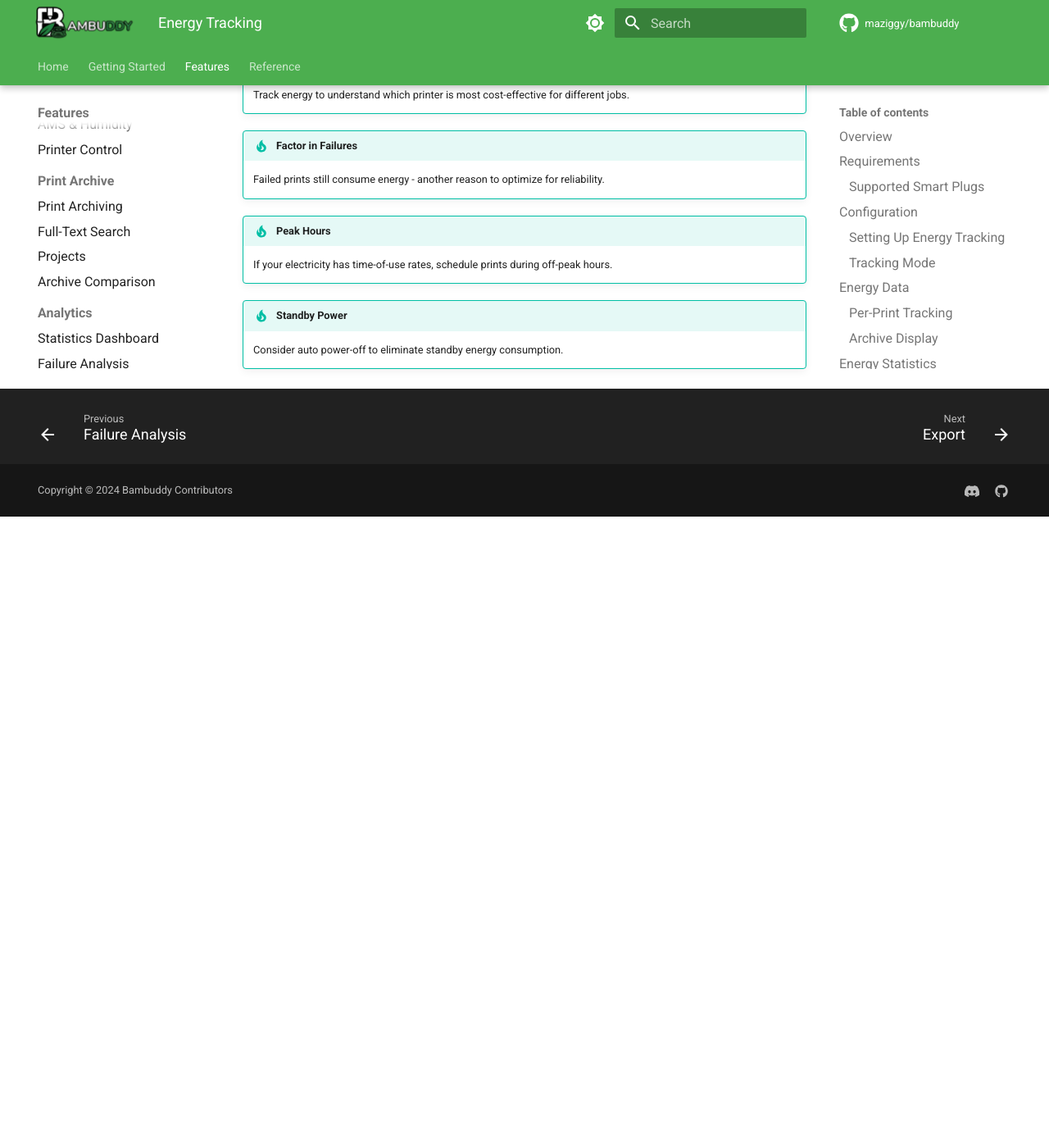
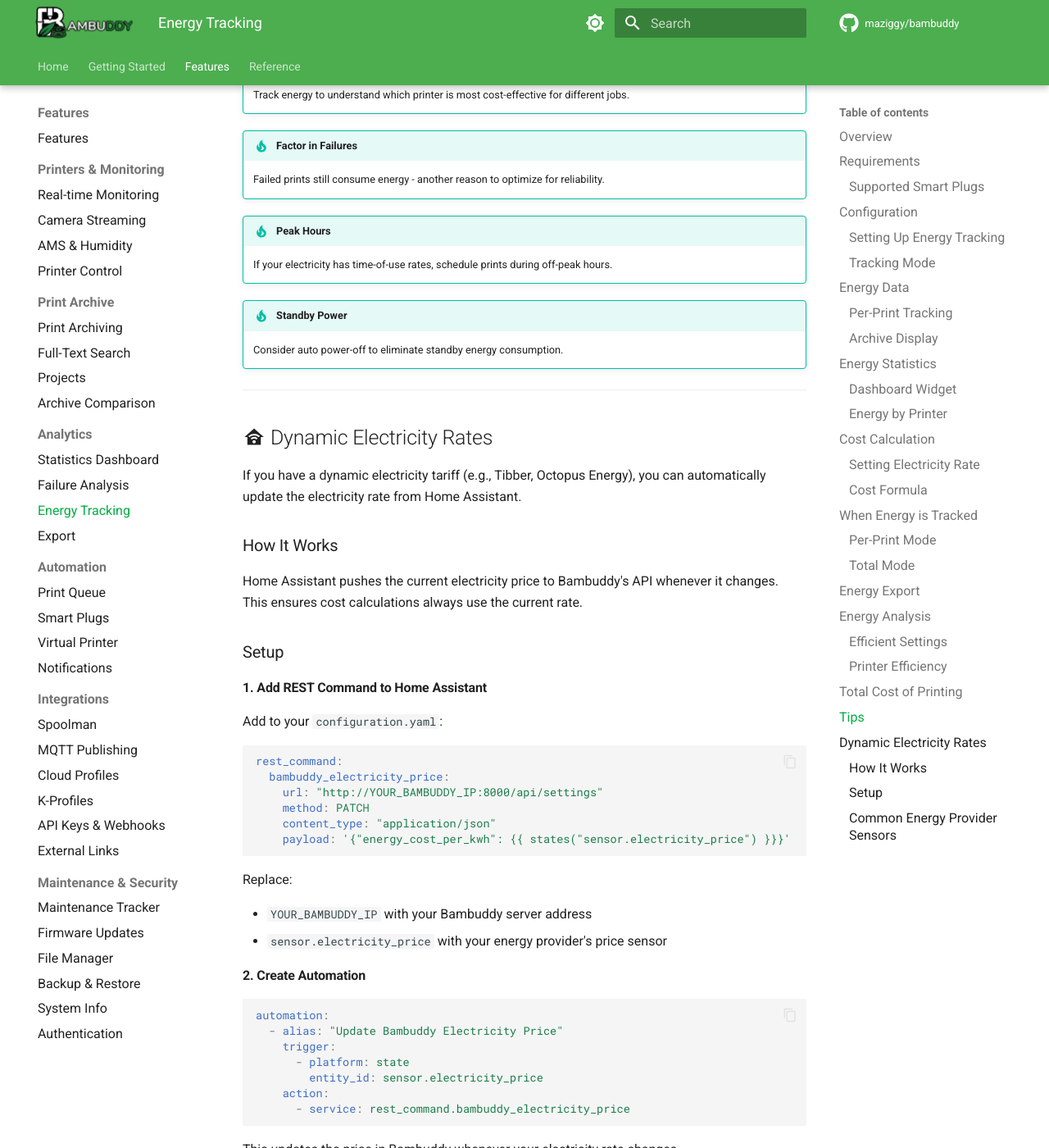
Before and after one commit to maziggy/bambuddy-wiki, an MkDocs documentation site: the page built from docs/features/energy.md, in a window 1280 px wide and 1400 px high, scrolled down 5881 px. Shown: the whole window at 82% size. Built offline with MkDocs 1.6.1 and Material for MkDocs 9.7.7, drawn with Linux system fonts in a browser that asks for light colours; comment, search, counter and statistics services are not loaded; the version menu is left out; before the commit the page ends 6511 px from its top, so only the background shows below that; some of the changed text lies outside the part shown.

Commit message:
Updated Wiki

````diff
--- a/docs/features/energy.md
+++ b/docs/features/energy.md
@@ -226,3 +226,58 @@ Total: $1.17
 
 !!! tip "Standby Power"
     Consider auto power-off to eliminate standby energy consumption.
+
+---
+
+## :material-home-automation: Dynamic Electricity Rates
+
+If you have a dynamic electricity tariff (e.g., Tibber, Octopus Energy), you can automatically update the electricity rate from Home Assistant.
+
+### How It Works
+
+Home Assistant pushes the current electricity price to Bambuddy's API whenever it changes. This ensures cost calculations always use the current rate.
+
+### Setup
+
+#### 1. Add REST Command to Home Assistant
+
+Add to your `configuration.yaml`:
+
+```yaml
+rest_command:
+  bambuddy_electricity_price:
+    url: "http://YOUR_BAMBUDDY_IP:8000/api/settings"
+    method: PATCH
+    content_type: "application/json"
+    payload: '{"energy_cost_per_kwh": {{ states("sensor.electricity_price") }}}'
+```
+
+Replace:
+
+- `YOUR_BAMBUDDY_IP` with your Bambuddy server address
+- `sensor.electricity_price` with your energy provider's price sensor
+
+#### 2. Create Automation
+
+```yaml
+automation:
+  - alias: "Update Bambuddy Electricity Price"
+    trigger:
+      - platform: state
+        entity_id: sensor.electricity_price
+    action:
+      - service: rest_command.bambuddy_electricity_price
+```
+
+This updates the price in Bambuddy whenever your electricity rate changes.
+
+### Common Energy Provider Sensors
+
+| Provider | Typical Sensor |
+|----------|----------------|
+| Tibber | `sensor.tibber_prices` |
+| Octopus Energy | `sensor.octopus_energy_electricity_current_rate` |
+| Nordpool | `sensor.nordpool_kwh_*` |
+
+!!! tip "Check Your Sensor"
+    Verify your sensor returns a numeric value (e.g., `0.25`) not a string with currency symbol.
````
